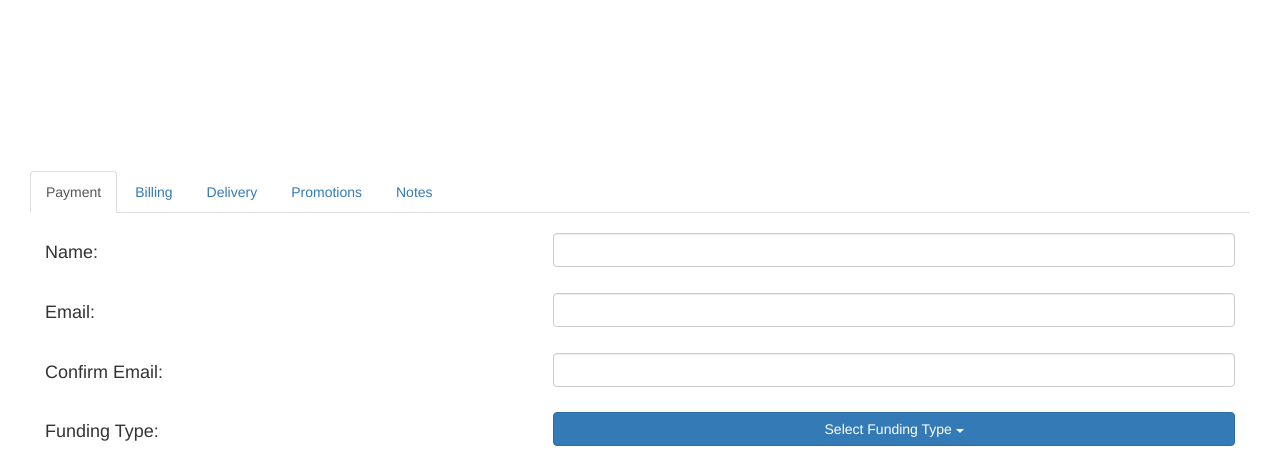
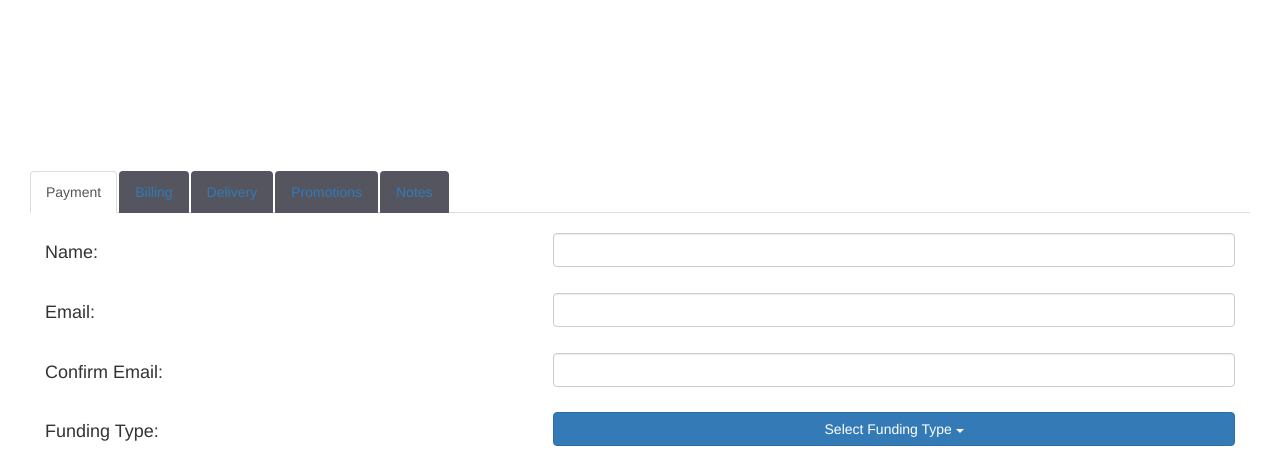
Before and after one commit to MicrobesNG/StrainArchive, a Django app: template cart/templates/cart/checkout.html in a window 1280 px wide. Shown: the part 266-719 px from the top of the page. Run offline with Django 3.2, Linux system fonts and the light colour scheme; tables that the repository leaves empty hold one stand-in row (values such as "Sample post"); the template is opened without the code that fills it: values that come from a table or form of the project are taken from there, most other values are stand-ins (such as "Sample title", 1, 10 or a date in 2020); some libraries are stand-ins or nearby versions.

Commit message:
basic css for disabled tab links

```diff
--- a/cart/static/css/checkout.css
+++ b/cart/static/css/checkout.css
@@ -55,3 +55,7 @@
 #noteSummary {
     white-space: pre-wrap;
 }
+
+.disabledTabSelector {
+    background-color: #55555f;
+}
--- a/cart/templates/cart/checkout.html
+++ b/cart/templates/cart/checkout.html
@@ -54,10 +54,10 @@
     <div class="col-md-12">
         <ul class="nav nav-tabs">
             <li class="active"><a data-toggle="tab" href="#paymentDetailsTab">Payment</a></li>
-            <li><a data-toggle="tab" href="#billingAddressTab">Billing</a></li>
-            <li><a data-toggle="tab" href="#deliveryAddressTab">Delivery</a></li>
-            <li><a data-toggle="tab" href="#promotionsTab">Promotions</a></li>
-            <li><a data-toggle="tab" href="#notesTab">Notes</a></li>
+            <li><a class="disabledTabSelector" data-toggle="tab" href="#billingAddressTab">Billing</a></li>
+            <li><a class="disabledTabSelector" data-toggle="tab" href="#deliveryAddressTab">Delivery</a></li>
+            <li><a class="disabledTabSelector" data-toggle="tab" href="#promotionsTab">Promotions</a></li>
+            <li><a class="disabledTabSelector" data-toggle="tab" href="#notesTab">Notes</a></li>
         </ul>
     </div>
     <div class="tab-content">
```
